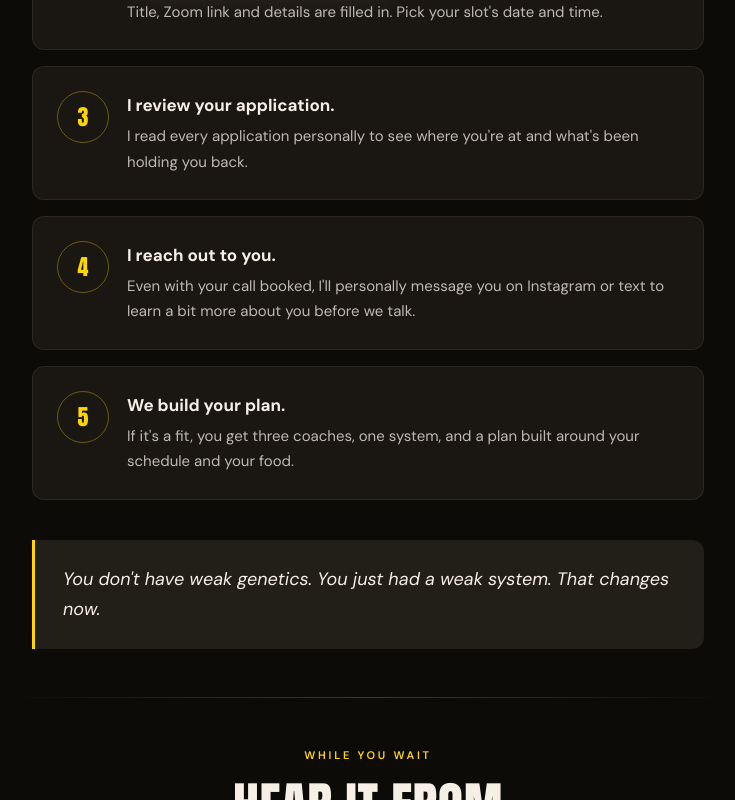
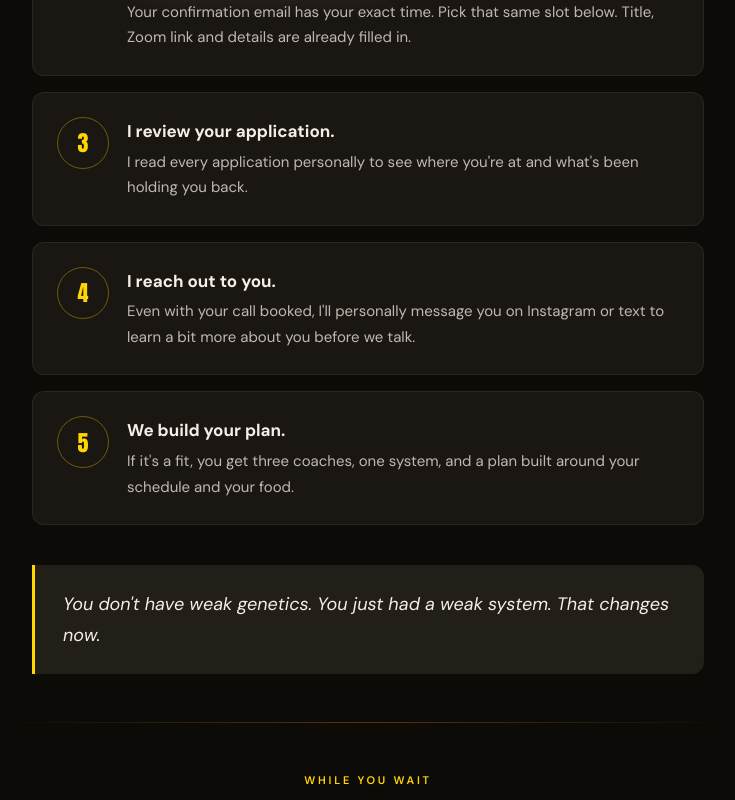
Before and after one commit to hazzytrainer/hazzytrainer.southasianchad, a plain HTML site: page thank-you-quality.html in a window 1280 px wide. Shown: the part 1081-1881 px from the top of the page, without its empty margins (272-1007 px from the left). Drawn offline with Linux system fonts and the light colour scheme.

Commit message:
Thank-you step 2: note points to confirmation email for exact slot

```diff
--- a/thank-you-quality.html
+++ b/thank-you-quality.html
@@ -410,7 +410,7 @@
           <svg width="18" height="18" viewBox="0 0 24 24" fill="none" stroke="currentColor" stroke-width="2" stroke-linecap="round" stroke-linejoin="round"><rect x="3" y="4" width="18" height="18" rx="2"/><line x1="16" y1="2" x2="16" y2="6"/><line x1="8" y1="2" x2="8" y2="6"/><line x1="3" y1="10" x2="21" y2="10"/></svg>
           Add to Google Calendar
         </a></p>
-        <p class="cal-note" id="gcal-note">Title, Zoom link and details are filled in. Pick your slot's date and time.</p>
+        <p class="cal-note" id="gcal-note">Your confirmation email has your exact time. Pick that same slot below. Title, Zoom link and details are already filled in.</p>
       </div>
     </div>
     <div class="step">
```
